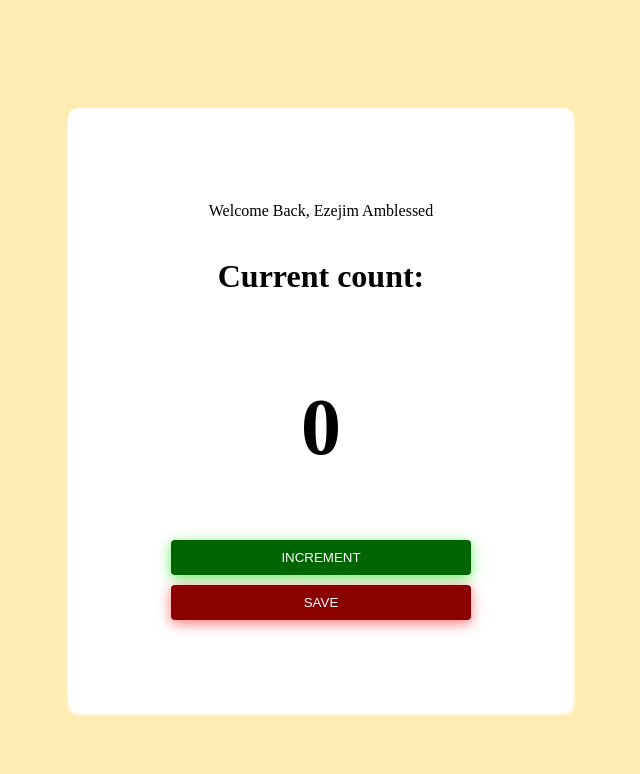
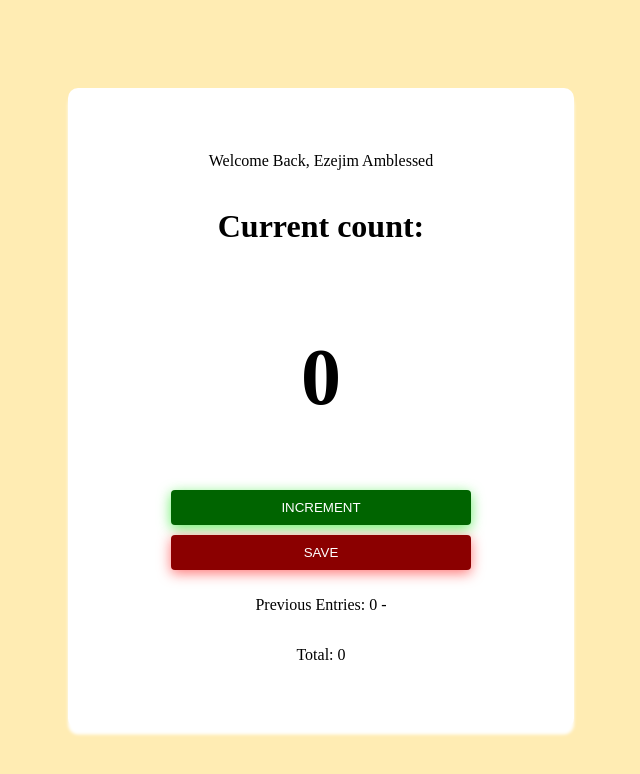
Before and after one commit to amblessedezejim/Creating-a-people-counter-app, a plain HTML site: page index.html in a window 1280 px wide. Both pictures are taken after a click on the button "SAVE". Shown: the whole page, without its empty margins (319-959 px from the left). Drawn offline with Linux system fonts and the light colour scheme.

Commit message:
Add save function

```diff
--- a/app.js
+++ b/app.js
@@ -1,12 +1,25 @@
 const welcomeEl = document.querySelector("#welcome-el");
 const incrementBtn = document.querySelector("#increment-btn");
 const countEl = document.querySelector("#count-el");
+const saveBtn = document.querySelector("#save-btn");
+const previousEl = document.querySelector("#previous-entries");
+const totalEl = document.querySelector("#total-el");
 
 let username = "Ezejim Amblessed";
 welcomeEl.innerText = `Welcome Back, ${username}`;
 
 let count = 0;
+let total = 0;
+
 incrementBtn.addEventListener("click", () => {
   count++;
   countEl.textContent = count;
 });
+
+saveBtn.addEventListener("click", () => {
+  previousEl.textContent += count + " - ";
+  total += count;
+  count = 0;
+  totalEl.textContent = "Total: " + total;
+  countEl.textContent = 0;
+});
--- a/index.html
+++ b/index.html
@@ -15,6 +15,8 @@
   <h2 id="count-el">0</h2>
   <button id="increment-btn" class="btn">INCREMENT</button>
   <button id="save-btn" class="btn">SAVE</button>
+  <p id="previous-entries">Previous Entries: </p>
+  <p id="total-el">Total: </p>
  </div>
 </body>
 <script src=" app.js"></script>
--- a/styles.css
+++ b/styles.css
@@ -15,7 +15,7 @@ body {
  align-items: center;
  background-color: #fff;
  width: 40%;
- height: 75%;
+ height: 80%;
  border-radius: 10px;
  box-shadow: 0 0.4rem 0.2rem 0 #fff;
 }
```
